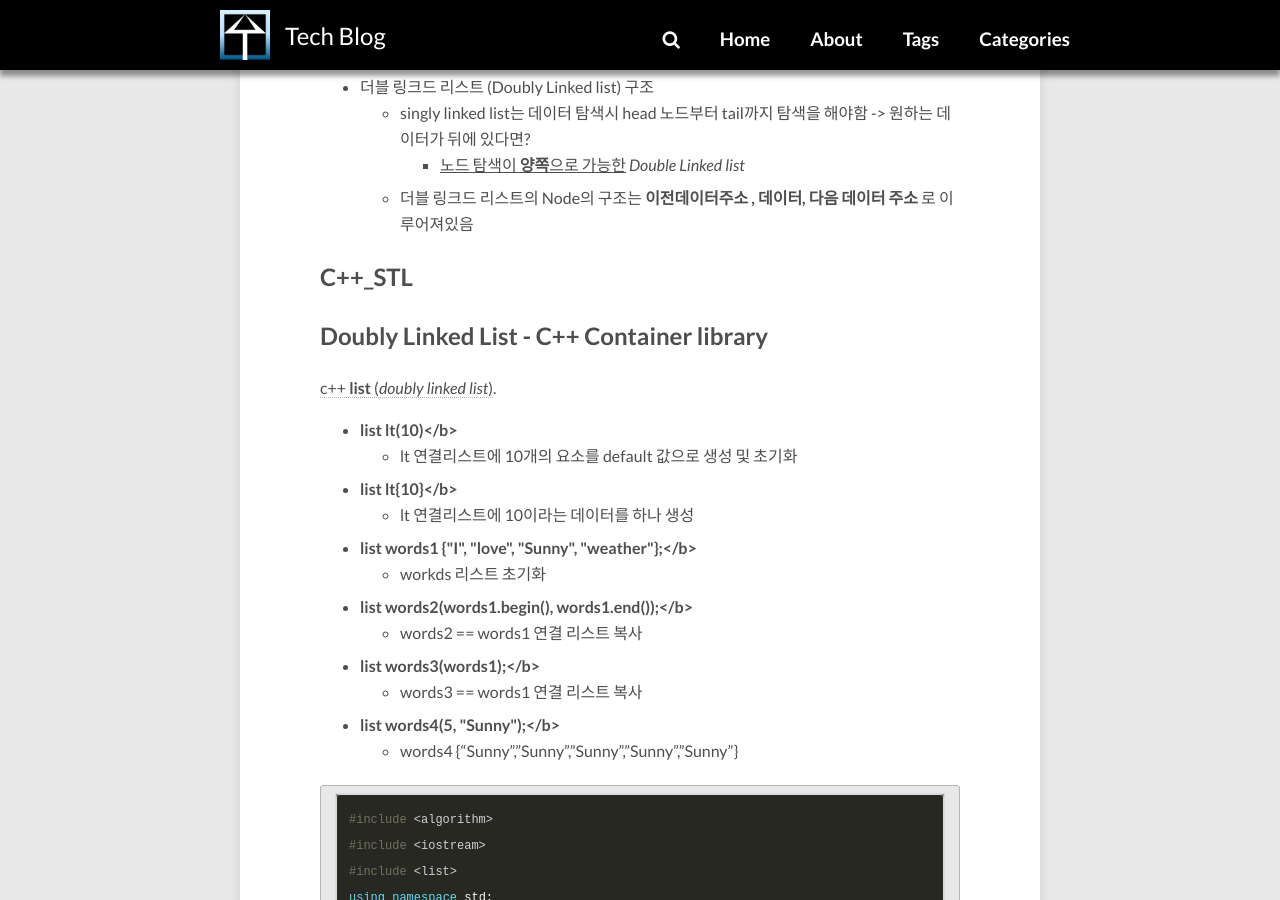
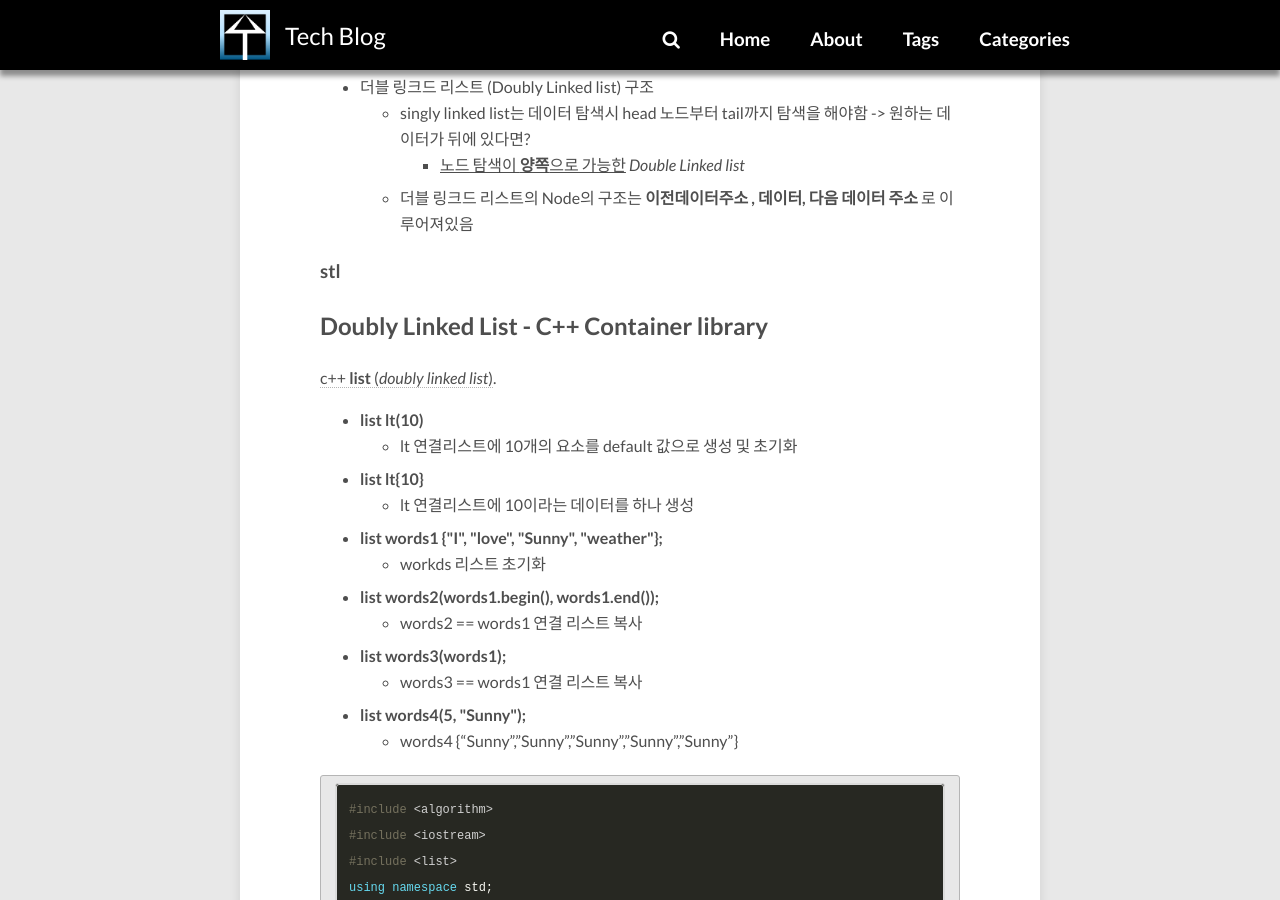
Before and after one commit to sujinsjlee/mg729.github.io, a Jekyll site: the page built from _posts/2020-01-14-DataStructure_(5)_LinkedList.md, in a window 1280 px wide and 900 px high, scrolled down 20991 px. Built offline with Jekyll 4.4.1, drawn with Linux system fonts in a browser that asks for light colours; nearby versions of some CDN libraries; comment, search, counter and statistics services are not loaded.

````diff
--- a/_posts/2020-01-14-DataStructure_(5)_LinkedList.md
+++ b/_posts/2020-01-14-DataStructure_(5)_LinkedList.md
@@ -7,7 +7,7 @@ tags: [Data Structure, Linked List]
 categories: [DataStructure]
 ---
 
-> [C++ list STL 바로가기](#C++_STL)
+> [C++ list STL 바로가기](#stl)
 
 ##  Linked List (단순연결리스트의 구조)
  ![sindly_linked_list](/images/Singly-linked-list.png)
@@ -813,22 +813,22 @@ int main()
      * <u>노드 탐색이 <b>양쪽</b>으로 가능한</u> *Double Linked list*
    * 더블 링크드 리스트의 Node의 구조는 **이전데이터주소 , 데이터, 다음 데이터 주소** 로 이루어져있음
 
-## C++_STL
+### stl
 
 ##  **Doubly** Linked List - C++ Container library
 [c++ **list** (*doubly linked list*)](https://en.cppreference.com/w/cpp/container/list).
 
-* <b> list<int> lt(10)</b>
+* <b> list<int> lt(10)
     * lt 연결리스트에 10개의 요소를 default 값으로 생성 및 초기화
-* <b>list<int> lt{10}</b>
+* <b>list<int> lt{10}
     * lt 연결리스트에 10이라는 데이터를 하나 생성
-* <b>list<string> words1 {"I", "love", "Sunny", "weather"};</b>
+* <b>list<string> words1 {"I", "love", "Sunny", "weather"};
     * workds 리스트 초기화
-* <b>list<string> words2(words1.begin(), words1.end());</b>
+* <b>list<string> words2(words1.begin(), words1.end());
     * words2 == words1 연결 리스트 복사
-* <b>list<string> words3(words1);</b>
+* <b>list<string> words3(words1);
     * words3 == words1 연결 리스트 복사
-* <b>list<string> words4(5, "Sunny");</b>
+* <b>list<string> words4(5, "Sunny");
     * words4 {"Sunny","Sunny","Sunny","Sunny","Sunny"}
 
 ```c++
````
Also changed, not shown: _posts/2020-01-30-DataStructure_(6)_HashTable.md (+41 -41 lines).
